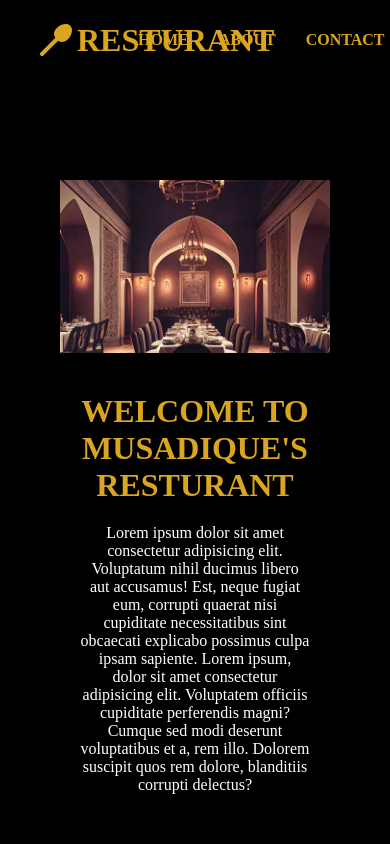
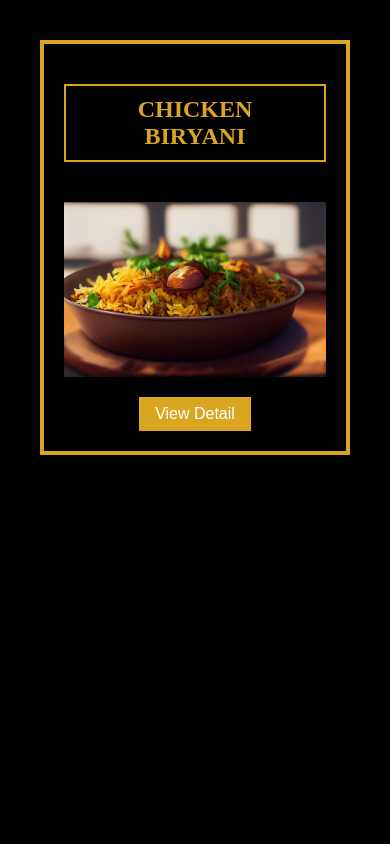
Before and after one commit to MusadiqueMuslim1997/todoapp, a React (Vite) app: page / in a window 390 px wide. Shown: the top 844 px of the page. Built offline with nearby package versions, Linux system fonts and the light colour scheme.

Commit message:
add chickenpage

```diff
--- a/src/App.jsx
+++ b/src/App.jsx
@@ -4,6 +4,8 @@ import viteLogo from '/vite.svg'
 import NavBar from './components/NavBar'
 import HeroSection from './components/HeroSection'
 import Cards from './components/Cards'
+import Footer from './components/Footer'
+import Chikcken from './pages/Chikcken'
 
 
 
@@ -12,9 +14,11 @@ function App() {
 
   return (
     <>
-<NavBar/>
+{/* <NavBar/>
 <HeroSection/>
 <Cards/>
+<Footer/> */}
+<Chikcken/>
     </>
   )
 }
--- a/src/components/Cards.jsx
+++ b/src/components/Cards.jsx
@@ -17,7 +17,7 @@ import img14 from './images/choclate.avif'
 import img15 from './images/straw.jpg'
 import img16 from './images/moose.jfif'
 
-
+export {img1}
 
 
 
--- /dev/null
+++ b/src/components/Footer.jsx
@@ -0,0 +1,10 @@
+import React from 'react'
+import './Style.css'
+
+const Footer = () => {
+  return (
+   <footer>Copyright © 24-25 MUSADIQUE MUSLIM | All Rights Reserved</footer>
+  )
+}
+
+export default Footer
--- a/src/components/Style.css
+++ b/src/components/Style.css
@@ -204,6 +204,90 @@ header{
     text-transform: uppercase;
 }
 
+footer{
+    width: 100%;
+    height: 80px;
+    display: flex;
+    align-items: center;
+    justify-content: center;
+    text-align: center;
+    font-size: 1rem;
+    color: goldenrod;
+    font-family: cursive;
+    background-color: black;
+    border-top: 1px solid goldenrod;
+    padding: 20px 80px;
+}
+.box{
+    width: 600px;
+    display: flex;
+    align-items: center;
+    justify-content: center;
+    flex-wrap: wrap;
+    padding: 20px;
+    gap: 20px;
+    border: 4px solid goldenrod;
+    background-color: black;
+}
+.headItem{
+    width: 100%;
+    display: flex;
+    align-items: center;
+    justify-content: center;
+}
+.itemImage{
+    width: 100%;
+    /* height: 250px; */
+    display: flex;
+    align-items: center;
+    justify-content: center;
+    object-fit: cover;
+}
+.itemImage > img{
+    width: 100%;
+    /* height: 250px; */
+}
+.itemBtn{
+    width: 100%;
+    display: flex;
+    align-items: center;
+    justify-content: center;
+}
+.itemBtn > button{
+    padding: 8px 16px;
+    border: none;
+    background-color: goldenrod;
+    color: white;
+    font-size: 1rem;
+    cursor:pointer;
+}
+.description{
+    width: 100%;
+    display: flex;
+    align-items: center;
+    justify-content: center;
+    flex-wrap: wrap;
+    gap: 20px;
+    margin-bottom: 20px;
+}
+.des,.price{
+    width: 100%;
+    color: white;
+    font-size: 1rem;
+}
+.silver{
+    color: silver;
+    text-transform: uppercase;
+    font-weight: bold;
+}
+.gold{
+    padding: 8px 14px;
+    background-color: goldenrod;
+    text-transform: uppercase;
+    font-weight: bolder;
+
+}
+
 
 @media (min-width:1400px){
     .hero,.cardsSec{
@@ -218,7 +302,7 @@ header{
 }
 
 @media (max-width:750px){
-    header{
+    header,footer{
         padding: 20px 40px;
     }
     .main{
@@ -239,4 +323,5 @@ header{
         text-align: center;
     }
 
+
 }
--- /dev/null
+++ b/src/pages/Chikcken.jsx
@@ -0,0 +1,41 @@
+import React, { useState } from 'react'
+import "../components/Style.css";
+import { img1 } from '../components/Cards';
+
+const Chikcken = () => {
+   const [show, setShow] =useState(false);
+   let handleShow = () =>{
+    setShow(!show)
+    if(show){
+        event.target.innerText = 'View Details'
+    }
+    else{
+         event.target.innerText = 'Hide Details'
+    }
+   }
+  return (
+   <section className="main">
+    <div className="box">
+
+    <div className="headItem">
+        <div className="cardHeads">Chicken Biryani</div>
+      </div>
+
+      <div className="itemImage"><img src={img1} alt="" /></div>
+      <div className="itemBtn">
+
+        <button onClick={handleShow}>View Detail</button>
+      </div>
+
+     {show &&  <div className="description">
+        <div className="des"><span className='silver'>Description:</span> Lorem ipsum dolor sit amet, consectetur adipisicing elit.
+            Illo autem similique alias ex modi dolor sit fugit ipsum enim nobis nostrum tenetur ipsa adipisci, ad a quibusdam at, incidunt animi.</div>
+        <div className="price" ><span className='gold'>Price: Rs.300</span> </div>
+       </div>
+    }
+    </div>
+   </section>
+  )
+}
+
+export default Chikcken
```
